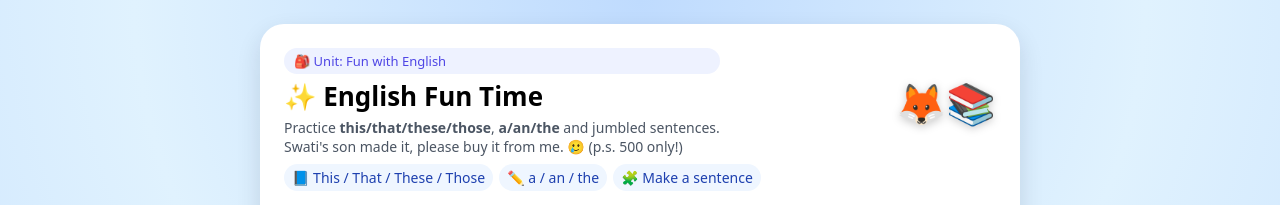
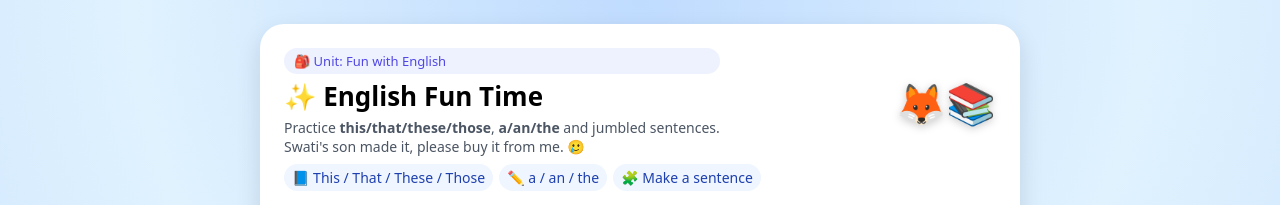
Before and after one commit to theLivingSofa/eng-practice, a plain HTML site: page index.html in a window 1280 px wide. Shown: the top 205 px of the page. Drawn offline with Linux system fonts and the light colour scheme.

Commit message:
Update index.html

```diff
--- a/index.html
+++ b/index.html
@@ -377,7 +377,7 @@
         <h1>✨ English Fun Time</h1>
         <div class="subtitle">
           Practice <strong>this/that/these/those</strong>, <strong>a/an/the</strong> and jumbled sentences.<br>
-          Swati's son made it, please buy it from me. 🥲 (p.s. 500 only!)
+          Swati's son made it, please buy it from me. 🥲
         </div>
       </div>
       <div class="mascot">🦊📚</div>
```
